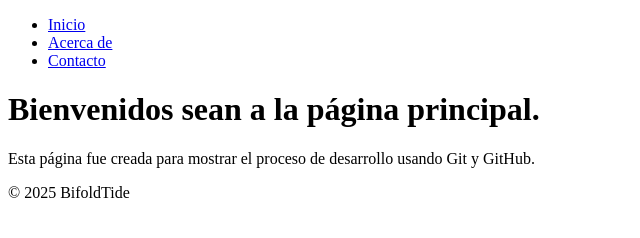
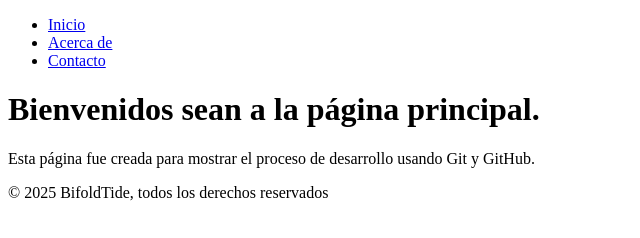
Before and after one commit to BifoldTide/mod2c17, a plain HTML site: page index.html in a window 1280 px wide. Shown: the whole page, without its empty margins (0-640 px from the left). Drawn offline with Linux system fonts and the light colour scheme.

Commit message:
Actualizado readme y el footer de index.html

```diff
--- a/index.html
+++ b/index.html
@@ -18,7 +18,7 @@
         <p>Esta página fue creada para mostrar el proceso de desarrollo usando Git y GitHub.</p>
     </main>
     <footer>
-        <p>© 2025 BifoldTide</p>
+        <p>© 2025 BifoldTide, todos los derechos reservados</p>
     </footer>
 </body>
 </html>
```
Also changed, not shown: 1 other file.
